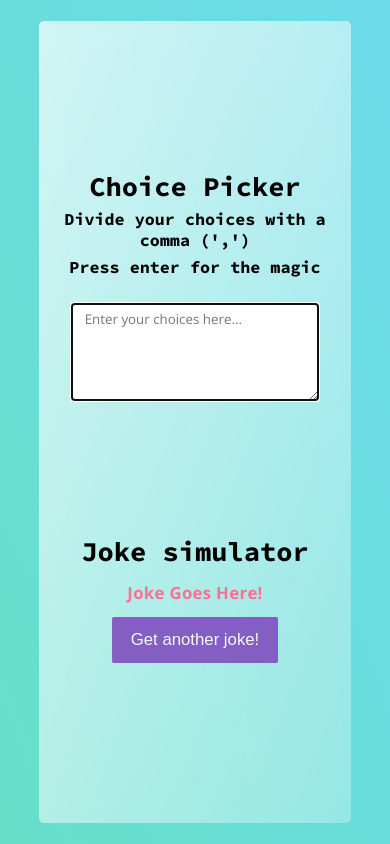
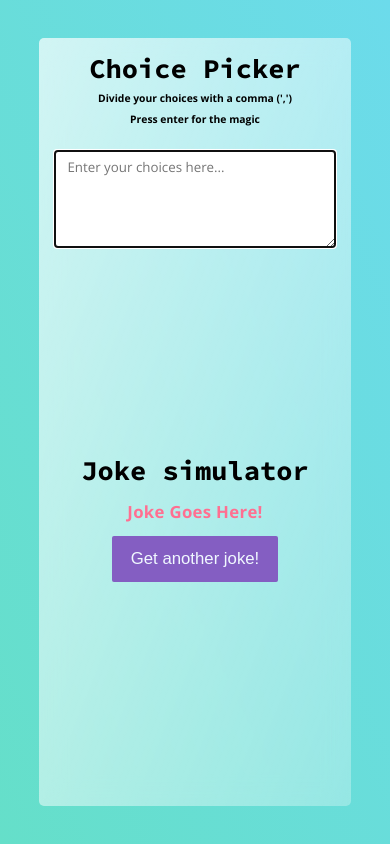
Before and after one commit to Tijmenjacobs/choicepicker, a website built with Parcel: page index.html in a window 390 px wide. Built offline with nearby package versions, Linux system fonts and the light colour scheme; no server answers.

Commit message:
responsive fix

```diff
--- a/index.html
+++ b/index.html
@@ -17,9 +17,11 @@
     <main class="container">
       <div class="bg">
         <div class="choice-picker">
-          <h1>Choice Picker</h1>
-          <h3>Divide your choices with a comma (',')</h3>
-          <h3>Press enter for the magic</h3>
+          <div class="text-wrapper">
+            <h1>Choice Picker</h1>
+            <p>Divide your choices with a comma (',')</p>
+            <p>Press enter for the magic</p>
+          </div>
           <textarea
             placeholder="Enter your choices here..."
             id="textarea"
--- a/styles.css
+++ b/styles.css
@@ -41,6 +41,11 @@ h3 {
   font-size: 2.618rem;
 }
 
+p {
+  font-weight: bold;
+  margin: 1rem 0;
+}
+
 .container {
   width: 100%;
   height: 100vh;
@@ -66,6 +71,7 @@ h3 {
   backdrop-filter: blur(2rem);
   width: 80%;
   height: 80%;
+  max-height: 120rem;
   border-radius: 5px;
   z-index: 2;
   padding: 2rem 0;
@@ -105,6 +111,7 @@ h3 {
 /* Choice Picker */
 
 .choice-picker {
+  height: 50%;
   width: 100%;
   text-align: center;
 }
@@ -157,6 +164,7 @@ h3 {
 
 .joke-simulator {
   padding: 2rem;
+  height: 50%;
   width: 100%;
   text-align: center;
 }
@@ -251,7 +259,6 @@ h3 {
 
   .bg {
     height: 95%;
-    padding: 3rem;
   }
 
   .circle {
@@ -278,12 +285,8 @@ h3 {
     font-size: 40%;
   }
 
-  .choice-picker {
-    margin-bottom: 16rem;
-  }
-
   .tag {
-    padding: 1r;
+    padding: 1rem;
   }
 }
 
```
